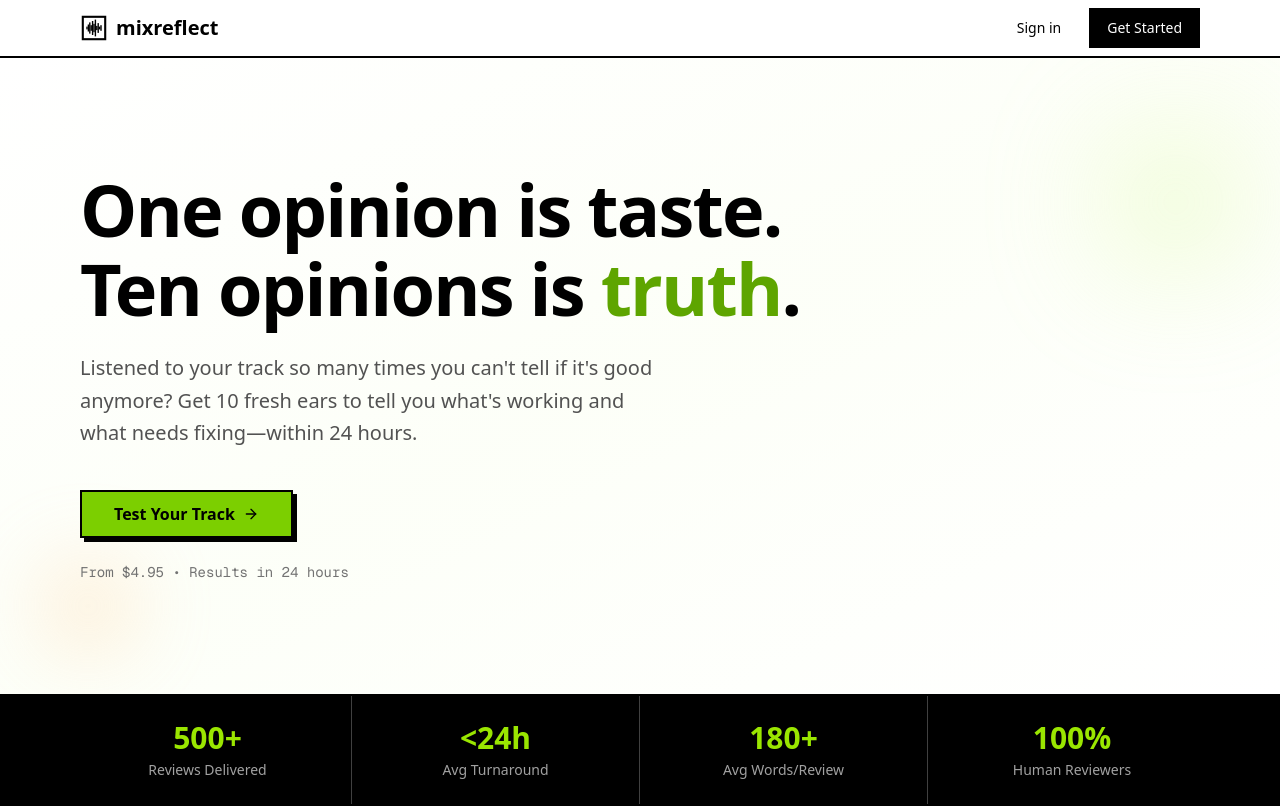
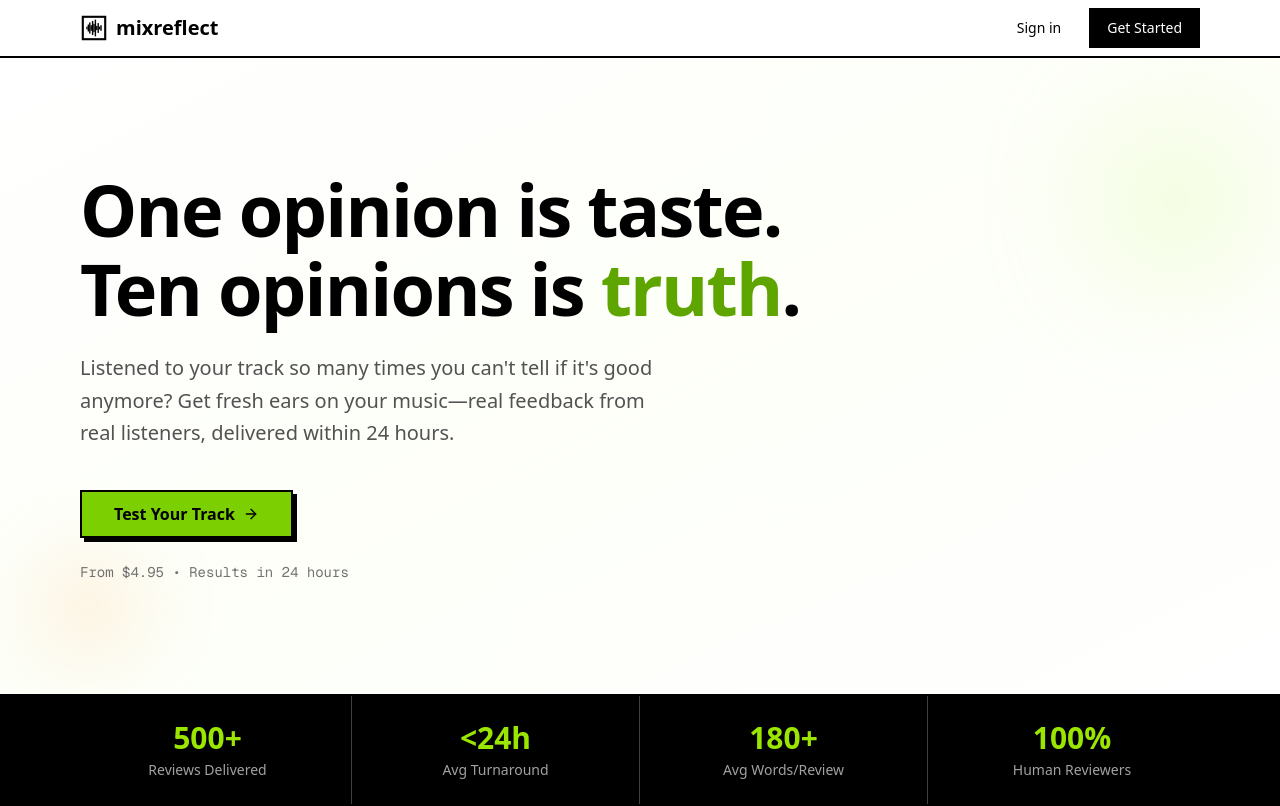
Before and after one commit to coveplatform/soundcheck, a Next.js app: page / in a window 1280 px wide. Shown: the top 806 px of the page. Built offline with nearby package versions, Linux system fonts and the light colour scheme; no server answers.

Commit message:
Fix landing page to match actual packages (5/20 reviews, not 10)

```diff
--- a/src/app/page.tsx
+++ b/src/app/page.tsx
@@ -34,7 +34,7 @@ export default function Home() {
           </h1>
           <p className="mt-6 text-xl text-neutral-600 max-w-xl leading-relaxed">
             Listened to your track so many times you can&apos;t tell if it&apos;s good anymore?
-            Get 10 fresh ears to tell you what&apos;s working and what needs fixing—within 24 hours.
+            Get fresh ears on your music—real feedback from real listeners, delivered within 24 hours.
           </p>
           <div className="mt-10 flex flex-wrap gap-4">
             <Link href="/signup">
@@ -346,7 +346,7 @@ export default function Home() {
 
             {/* Footer */}
             <div className="p-3 bg-neutral-100 border-t-2 border-black flex items-center justify-between">
-              <span className="text-xs text-neutral-500">1 of 10 reviews</span>
+              <span className="text-xs text-neutral-500">1 of 5 reviews</span>
               <span className="text-[10px] font-mono bg-lime-500 border border-black px-2 py-0.5 font-bold">EXAMPLE</span>
             </div>
           </div>
@@ -362,7 +362,7 @@ export default function Home() {
             <div className="border-2 border-black p-6 bg-white shadow-[4px_4px_0px_0px_rgba(0,0,0,1)] hover:shadow-[2px_2px_0px_0px_rgba(0,0,0,1)] hover:translate-x-[2px] hover:translate-y-[2px] transition-all">
               <Quote className="h-8 w-8 text-lime-500 mb-4" />
               <p className="text-neutral-700 mb-4">
-                &ldquo;I was about to release a track I wasn&apos;t sure about. 7 of 10 reviewers mentioned the intro was too long. Cut it down, and it&apos;s now my best performing release.&rdquo;
+                &ldquo;I was about to release a track I wasn&apos;t sure about. 4 of 5 reviewers mentioned the intro was too long. Cut it down, and it&apos;s now my best performing release.&rdquo;
               </p>
               <p className="font-bold text-sm">Marcus T.</p>
               <p className="text-xs text-neutral-500">Electronic Producer</p>
```
